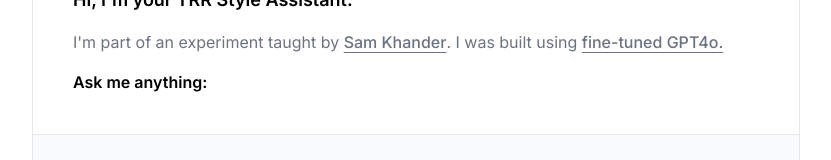
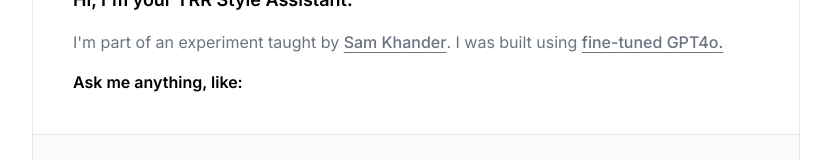
Before and after one commit to skhander/personal-stylist, a Next.js app: page / in a window 1280 px wide. Shown: the part 231-391 px from the top of the page, without its empty margins (224-1055 px from the left). Built offline with nearby package versions, Linux system fonts and the light colour scheme.

Commit message:
Update page.tsx
add like after AMA

```diff
--- a/app/page.tsx
+++ b/app/page.tsx
@@ -104,7 +104,7 @@ export default function Chat() {
                 fine-tuned GPT4o.
               </a>
             </p>
-            <p className="font-semibold mt-4">Ask me anything:</p>
+            <p className="font-semibold mt-4">Ask me anything, like:</p>
           </div>
           <div className="flex flex-col space-y-4 border-t border-gray-200 bg-gray-50 p-7 sm:p-10">
             {examples.map((example, i) => (
```
